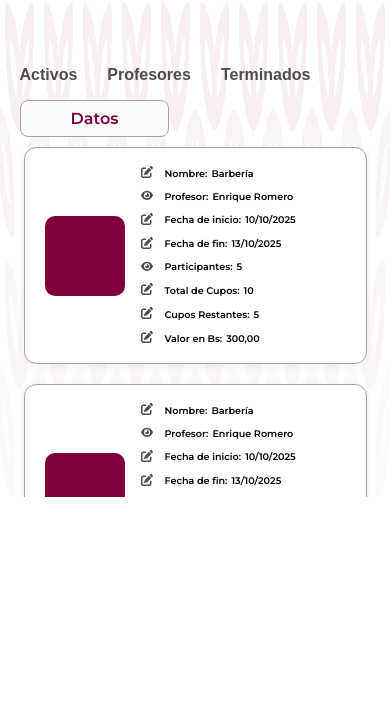
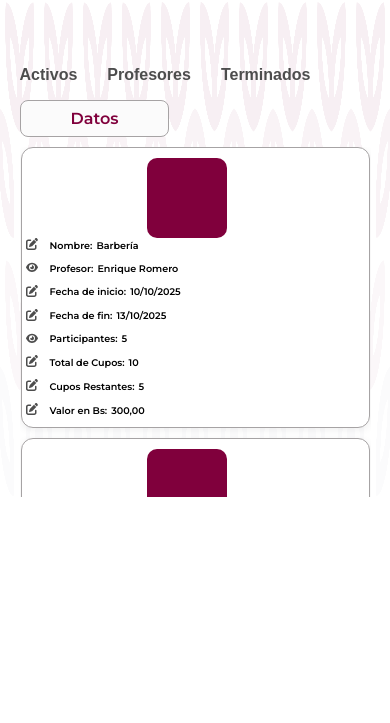
Before and after one commit to Emcahell/imaf-project, a PHP site: page /pages/admin/cursos.html in a window 390 px wide. Shown: the part 90-813 px from the top of the page. Run offline with PHP 8.4, Linux system fonts and the light colour scheme.

Commit message:
intento mil de arreglar cursos

```diff
--- a/pages/admin/cursos.html
+++ b/pages/admin/cursos.html
@@ -1159,6 +1159,130 @@
               </div>
             </div>
           </div>
+
+          <div class="card-cursos">
+            <div class="card-img"></div>
+            <div class="card-info">
+              <div class="card-col left">
+                <div class="card-field">
+                  <span class="icon-field">
+                    <span class="icon-field">
+                      <svg
+                        xmlns="http://www.w3.org/2000/svg"
+                        viewBox="0 0 512 512"
+                      >
+                        <!--!Font Awesome Free 6.7.2 by @fontawesome - https://fontawesome.com License - https://fontawesome.com/license/free Copyright 2025 Fonticons, Inc.-->
+                        <path
+                          d="M471.6 21.7c-21.9-21.9-57.3-21.9-79.2 0L362.3 51.7l97.9 97.9 30.1-30.1c21.9-21.9 21.9-57.3 0-79.2L471.6 21.7zm-299.2 220c-6.1 6.1-10.8 13.6-13.5 21.9l-29.6 88.8c-2.9 8.6-.6 18.1 5.8 24.6s15.9 8.7 24.6 5.8l88.8-29.6c8.2-2.7 15.7-7.4 21.9-13.5L437.7 172.3 339.7 74.3 172.4 241.7zM96 64C43 64 0 107 0 160L0 416c0 53 43 96 96 96l256 0c53 0 96-43 96-96l0-96c0-17.7-14.3-32-32-32s-32 14.3-32 32l0 96c0 17.7-14.3 32-32 32L96 448c-17.7 0-32-14.3-32-32l0-256c0-17.7 14.3-32 32-32l96 0c17.7 0 32-14.3 32-32s-14.3-32-32-32L96 64z"
+                        />
+                      </svg>
+                    </span>
+                  </span>
+                  <span class="card-label">Nombre:</span> Barbería
+                </div>
+                <div class="card-field">
+                  <span class="icon-field"
+                    ><svg
+                      xmlns="http://www.w3.org/2000/svg"
+                      viewBox="0 0 576 512"
+                    >
+                      <!--!Font Awesome Free 6.7.2 by @fontawesome - https://fontawesome.com License - https://fontawesome.com/license/free Copyright 2025 Fonticons, Inc.-->
+                      <path
+                        d="M288 32c-80.8 0-145.5 36.8-192.6 80.6C48.6 156 17.3 208 2.5 243.7c-3.3 7.9-3.3 16.7 0 24.6C17.3 304 48.6 356 95.4 399.4C142.5 443.2 207.2 480 288 480s145.5-36.8 192.6-80.6c46.8-43.5 78.1-95.4 93-131.1c3.3-7.9 3.3-16.7 0-24.6c-14.9-35.7-46.2-87.7-93-131.1C433.5 68.8 368.8 32 288 32zM144 256a144 144 0 1 1 288 0 144 144 0 1 1 -288 0zm144-64c0 35.3-28.7 64-64 64c-7.1 0-13.9-1.2-20.3-3.3c-5.5-1.8-11.9 1.6-11.7 7.4c.3 6.9 1.3 13.8 3.2 20.7c13.7 51.2 66.4 81.6 117.6 67.9s81.6-66.4 67.9-117.6c-11.1-41.5-47.8-69.4-88.6-71.1c-5.8-.2-9.2 6.1-7.4 11.7c2.1 6.4 3.3 13.2 3.3 20.3z"
+                      />
+                    </svg>
+                  </span>
+                  <span class="card-label">Profesor:</span> Enrique Romero
+                </div>
+                <div class="card-field">
+                  <span class="icon-field"
+                    ><svg
+                      xmlns="http://www.w3.org/2000/svg"
+                      viewBox="0 0 512 512"
+                    >
+                      <!--!Font Awesome Free 6.7.2 by @fontawesome - https://fontawesome.com License - https://fontawesome.com/license/free Copyright 2025 Fonticons, Inc.-->
+                      <path
+                        d="M471.6 21.7c-21.9-21.9-57.3-21.9-79.2 0L362.3 51.7l97.9 97.9 30.1-30.1c21.9-21.9 21.9-57.3 0-79.2L471.6 21.7zm-299.2 220c-6.1 6.1-10.8 13.6-13.5 21.9l-29.6 88.8c-2.9 8.6-.6 18.1 5.8 24.6s15.9 8.7 24.6 5.8l88.8-29.6c8.2-2.7 15.7-7.4 21.9-13.5L437.7 172.3 339.7 74.3 172.4 241.7zM96 64C43 64 0 107 0 160L0 416c0 53 43 96 96 96l256 0c53 0 96-43 96-96l0-96c0-17.7-14.3-32-32-32s-32 14.3-32 32l0 96c0 17.7-14.3 32-32 32L96 448c-17.7 0-32-14.3-32-32l0-256c0-17.7 14.3-32 32-32l96 0c17.7 0 32-14.3 32-32s-14.3-32-32-32L96 64z"
+                      />
+                    </svg>
+                  </span>
+                  <span class="card-label">Fecha de inicio:</span> 10/10/2025
+                </div>
+                <div class="card-field">
+                  <span class="icon-field"
+                    ><svg
+                      xmlns="http://www.w3.org/2000/svg"
+                      viewBox="0 0 512 512"
+                    >
+                      <!--!Font Awesome Free 6.7.2 by @fontawesome - https://fontawesome.com License - https://fontawesome.com/license/free Copyright 2025 Fonticons, Inc.-->
+                      <path
+                        d="M471.6 21.7c-21.9-21.9-57.3-21.9-79.2 0L362.3 51.7l97.9 97.9 30.1-30.1c21.9-21.9 21.9-57.3 0-79.2L471.6 21.7zm-299.2 220c-6.1 6.1-10.8 13.6-13.5 21.9l-29.6 88.8c-2.9 8.6-.6 18.1 5.8 24.6s15.9 8.7 24.6 5.8l88.8-29.6c8.2-2.7 15.7-7.4 21.9-13.5L437.7 172.3 339.7 74.3 172.4 241.7zM96 64C43 64 0 107 0 160L0 416c0 53 43 96 96 96l256 0c53 0 96-43 96-96l0-96c0-17.7-14.3-32-32-32s-32 14.3-32 32l0 96c0 17.7-14.3 32-32 32L96 448c-17.7 0-32-14.3-32-32l0-256c0-17.7 14.3-32 32-32l96 0c17.7 0 32-14.3 32-32s-14.3-32-32-32L96 64z"
+                      />
+                    </svg>
+                  </span>
+                  <span class="card-label">Fecha de fin:</span> 13/10/2025
+                </div>
+              </div>
+              <div class="card-col right">
+                <div class="card-field">
+                  <span class="icon-field"
+                    ><svg
+                      xmlns="http://www.w3.org/2000/svg"
+                      viewBox="0 0 576 512"
+                    >
+                      <!--!Font Awesome Free 6.7.2 by @fontawesome - https://fontawesome.com License - https://fontawesome.com/license/free Copyright 2025 Fonticons, Inc.-->
+                      <path
+                        d="M288 32c-80.8 0-145.5 36.8-192.6 80.6C48.6 156 17.3 208 2.5 243.7c-3.3 7.9-3.3 16.7 0 24.6C17.3 304 48.6 356 95.4 399.4C142.5 443.2 207.2 480 288 480s145.5-36.8 192.6-80.6c46.8-43.5 78.1-95.4 93-131.1c3.3-7.9 3.3-16.7 0-24.6c-14.9-35.7-46.2-87.7-93-131.1C433.5 68.8 368.8 32 288 32zM144 256a144 144 0 1 1 288 0 144 144 0 1 1 -288 0zm144-64c0 35.3-28.7 64-64 64c-7.1 0-13.9-1.2-20.3-3.3c-5.5-1.8-11.9 1.6-11.7 7.4c.3 6.9 1.3 13.8 3.2 20.7c13.7 51.2 66.4 81.6 117.6 67.9s81.6-66.4 67.9-117.6c-11.1-41.5-47.8-69.4-88.6-71.1c-5.8-.2-9.2 6.1-7.4 11.7c2.1 6.4 3.3 13.2 3.3 20.3z"
+                      />
+                    </svg>
+                  </span>
+                  <span class="card-label">Participantes:</span> 5
+                </div>
+                <div class="card-field">
+                  <span class="icon-field"
+                    ><svg
+                      xmlns="http://www.w3.org/2000/svg"
+                      viewBox="0 0 512 512"
+                    >
+                      <!--!Font Awesome Free 6.7.2 by @fontawesome - https://fontawesome.com License - https://fontawesome.com/license/free Copyright 2025 Fonticons, Inc.-->
+                      <path
+                        d="M471.6 21.7c-21.9-21.9-57.3-21.9-79.2 0L362.3 51.7l97.9 97.9 30.1-30.1c21.9-21.9 21.9-57.3 0-79.2L471.6 21.7zm-299.2 220c-6.1 6.1-10.8 13.6-13.5 21.9l-29.6 88.8c-2.9 8.6-.6 18.1 5.8 24.6s15.9 8.7 24.6 5.8l88.8-29.6c8.2-2.7 15.7-7.4 21.9-13.5L437.7 172.3 339.7 74.3 172.4 241.7zM96 64C43 64 0 107 0 160L0 416c0 53 43 96 96 96l256 0c53 0 96-43 96-96l0-96c0-17.7-14.3-32-32-32s-32 14.3-32 32l0 96c0 17.7-14.3 32-32 32L96 448c-17.7 0-32-14.3-32-32l0-256c0-17.7 14.3-32 32-32l96 0c17.7 0 32-14.3 32-32s-14.3-32-32-32L96 64z"
+                      />
+                    </svg>
+                  </span>
+                  <span class="card-label">Total de Cupos:</span> 10
+                </div>
+                <div class="card-field">
+                  <span class="icon-field"
+                    ><svg
+                      xmlns="http://www.w3.org/2000/svg"
+                      viewBox="0 0 512 512"
+                    >
+                      <!--!Font Awesome Free 6.7.2 by @fontawesome - https://fontawesome.com License - https://fontawesome.com/license/free Copyright 2025 Fonticons, Inc.-->
+                      <path
+                        d="M471.6 21.7c-21.9-21.9-57.3-21.9-79.2 0L362.3 51.7l97.9 97.9 30.1-30.1c21.9-21.9 21.9-57.3 0-79.2L471.6 21.7zm-299.2 220c-6.1 6.1-10.8 13.6-13.5 21.9l-29.6 88.8c-2.9 8.6-.6 18.1 5.8 24.6s15.9 8.7 24.6 5.8l88.8-29.6c8.2-2.7 15.7-7.4 21.9-13.5L437.7 172.3 339.7 74.3 172.4 241.7zM96 64C43 64 0 107 0 160L0 416c0 53 43 96 96 96l256 0c53 0 96-43 96-96l0-96c0-17.7-14.3-32-32-32s-32 14.3-32 32l0 96c0 17.7-14.3 32-32 32L96 448c-17.7 0-32-14.3-32-32l0-256c0-17.7 14.3-32 32-32l96 0c17.7 0 32-14.3 32-32s-14.3-32-32-32L96 64z"
+                      />
+                    </svg>
+                  </span>
+                  <span class="card-label">Cupos Restantes:</span> 5
+                </div>
+                <div class="card-field">
+                  <span class="icon-field"
+                    ><svg
+                      xmlns="http://www.w3.org/2000/svg"
+                      viewBox="0 0 512 512"
+                    >
+                      <!--!Font Awesome Free 6.7.2 by @fontawesome - https://fontawesome.com License - https://fontawesome.com/license/free Copyright 2025 Fonticons, Inc.-->
+                      <path
+                        d="M471.6 21.7c-21.9-21.9-57.3-21.9-79.2 0L362.3 51.7l97.9 97.9 30.1-30.1c21.9-21.9 21.9-57.3 0-79.2L471.6 21.7zm-299.2 220c-6.1 6.1-10.8 13.6-13.5 21.9l-29.6 88.8c-2.9 8.6-.6 18.1 5.8 24.6s15.9 8.7 24.6 5.8l88.8-29.6c8.2-2.7 15.7-7.4 21.9-13.5L437.7 172.3 339.7 74.3 172.4 241.7zM96 64C43 64 0 107 0 160L0 416c0 53 43 96 96 96l256 0c53 0 96-43 96-96l0-96c0-17.7-14.3-32-32-32s-32 14.3-32 32l0 96c0 17.7-14.3 32-32 32L96 448c-17.7 0-32-14.3-32-32l0-256c0-17.7 14.3-32 32-32l96 0c17.7 0 32-14.3 32-32s-14.3-32-32-32L96 64z"
+                      />
+                    </svg>
+                  </span>
+                  <span class="card-label">Valor en Bs:</span> 300,00
+                </div>
+              </div>
+            </div>
+          </div>
         </div>
         <!-- fin cards-area -->
       </div>
--- a/styles/cursos.css
+++ b/styles/cursos.css
@@ -96,13 +96,16 @@ nav {
 /* //cards */
 .cards-area {
   display: grid;
-  grid-template-columns: repeat(auto-fit, minmax(400px, 1fr));
+  grid-template-columns: repeat(
+    auto-fit,
+    minmax(350px, 1fr)
+  ); /* Mejor para tablets y mobile */
   gap: 20px;
   width: 100%;
   background: none;
-  /* Elimina el max-height para que crezca según el contenido */
   max-height: 500px;
-  overflow-y: auto; /* O auto si quieres scroll solo cuando sea necesario */
+  overflow-y: auto;
+  overflow-x: hidden; /* Evita scroll horizontal */
   padding: 0 10px;
 }
 
@@ -176,23 +179,36 @@ nav {
   cursor: pointer;
 }
 
+@media (max-width: 900px) {
+  .cards-area {
+    grid-template-columns: repeat(auto-fit, minmax(220px, 1fr));
+  }
+}
+
 @media (max-width: 700px) {
   .right-column {
     height: auto;
     min-height: 0;
     padding: 20px 0px;
+    width: 100%;
   }
   .card-info {
     flex-direction: column;
     gap: 10px;
   }
-
   .cards-area {
     grid-template-columns: 1fr;
-    height: max-content;
-    max-height: 350px; /* Ajusta este valor según lo que prefieras en mobile */
+    max-width: 100vw;
+    max-height: 350px; /* Ajusta según lo que prefieras en mobile */
     overflow-y: auto;
-    padding: 0 4px;
+    overflow-x: hidden;
+    padding: 0 2px;
+  }
+  .card-cursos {
+    flex-direction: column;
+    min-width: 0;
+    width: 100%;
+    box-sizing: border-box;
   }
 }
 
@@ -210,6 +226,12 @@ nav {
 @media (max-width: 768px) {
   .container {
     flex-direction: column;
+    height: auto !important;
+  }
+  .right-column {
+    width: 100%;
+    height: auto !important;
+    min-height: 0 !important;
   }
 
   .left-column {
@@ -222,10 +244,6 @@ nav {
   .left-column.active {
     max-height: 500px;
     padding: 20px;
-  }
-
-  .right-column {
-    width: 100%;
   }
 
   .menu-toggle {
@@ -247,6 +265,14 @@ nav {
 }
 
 @media (max-width: 550px) {
+  .cards-area {
+    padding: 0 1px;
+    gap: 10px;
+  }
+  .card-cursos {
+    padding: 10px 4px;
+  }
+
   body {
     position: relative;
   }
```
